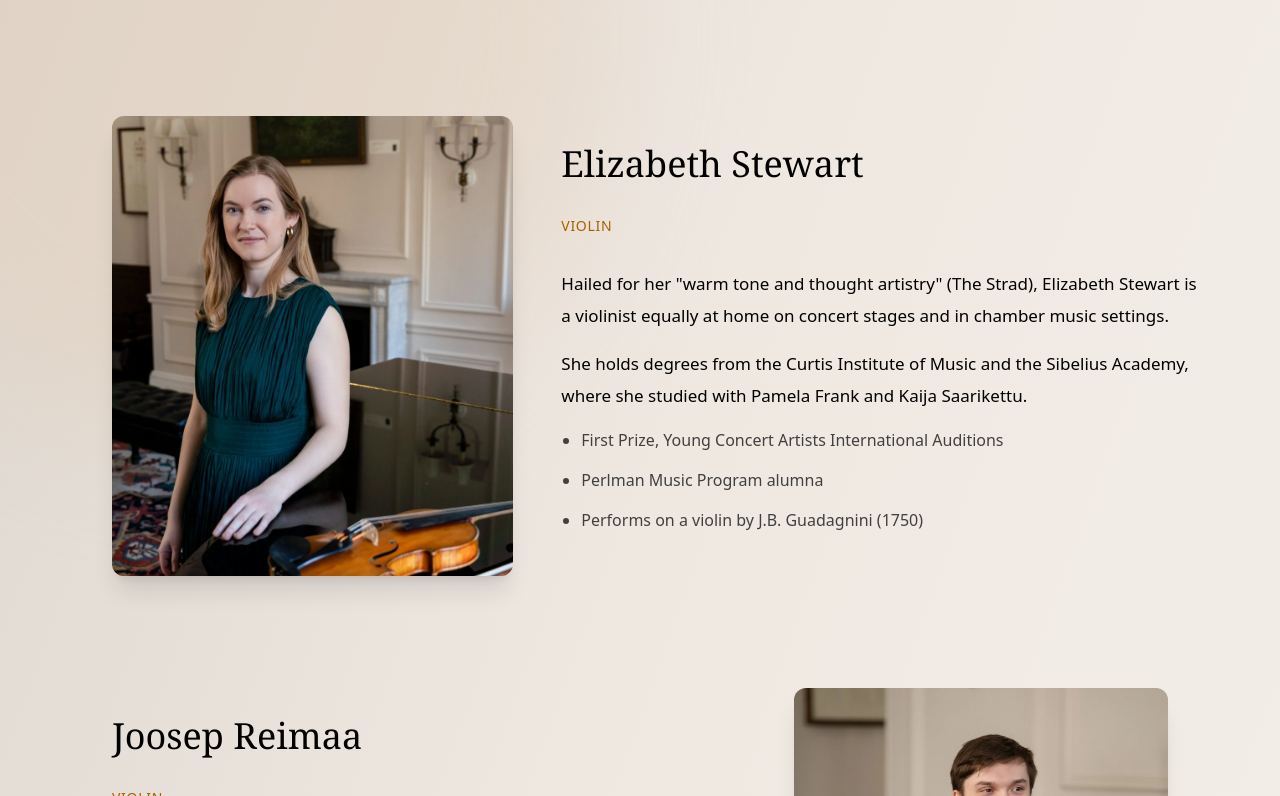
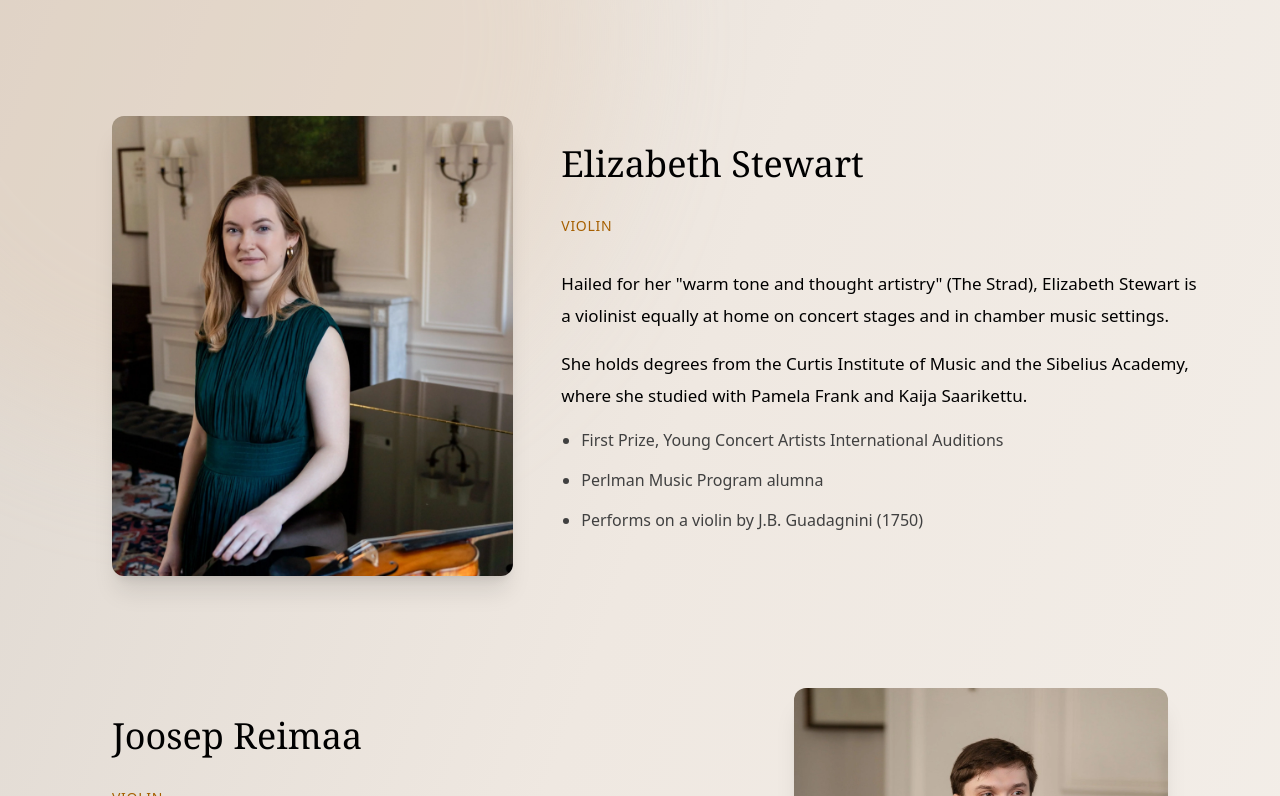
Before and after one commit to Nestortheo/quartet-frontend, a React (Vite) app: page /about in a window 1280 px wide. Shown: the part 1264-2060 px from the top of the page. Built offline with nearby package versions, Linux system fonts and the light colour scheme.

Commit message:
Hide arrows -> <- from mobile gallery

```diff
--- a/src/pages/AboutRemake.jsx
+++ b/src/pages/AboutRemake.jsx
@@ -294,7 +294,7 @@ export default function AboutRemake(){
                                 h-full
                                 max-h-[460px]
                                 rounded-xl
-                                object-cover
+                                object-cover object-top
                                 shadow-xl
                                 hover:scale-[1.01]
                                 transition
--- a/src/pages/MediaRemake.jsx
+++ b/src/pages/MediaRemake.jsx
@@ -306,7 +306,7 @@ export default function MediaRemake(){
                 {/* <- PREV image */}
                     <button
                         type="button"
-                        className="mr-8"
+                        className="hidden md:block mr-8"
                          onClick={(e) => {
                             e.stopPropagation();
                             prevPhoto();
@@ -349,7 +349,7 @@ export default function MediaRemake(){
                     {/* -> NEXT image */}
                     <button
                         type="button"
-                        className="ml-8"
+                        className="hidden md:block ml-8"
                         onClick={(e) => {
                             e.stopPropagation();
                             nextPhoto();
```
